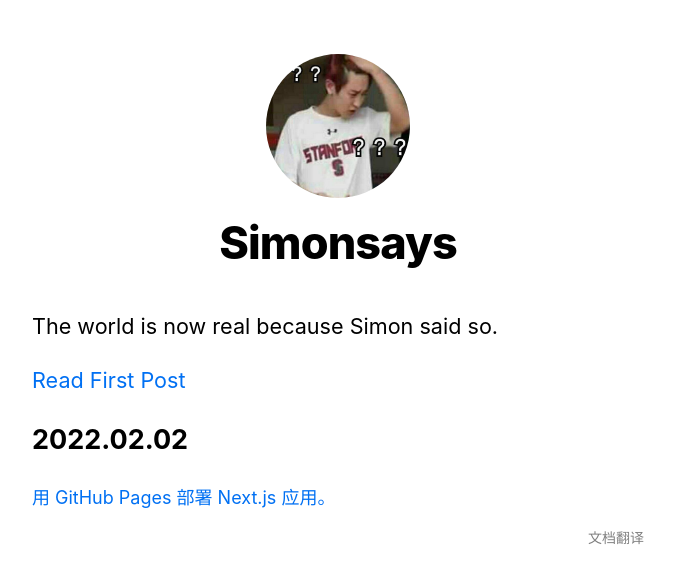
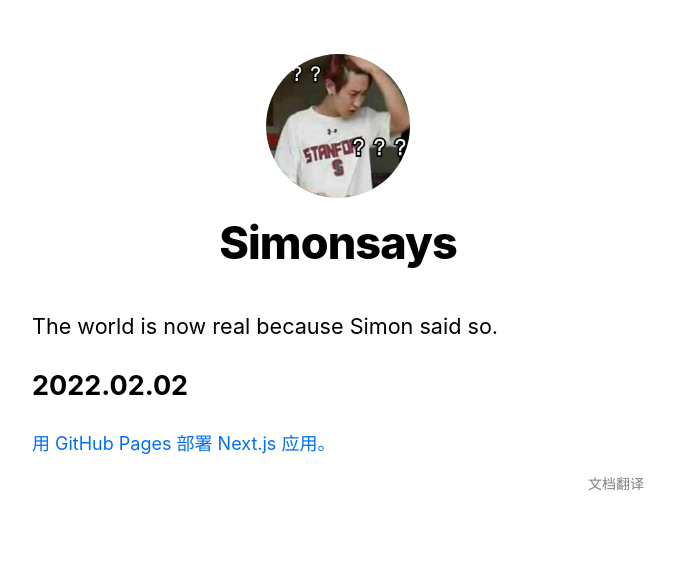
Before and after one commit to direwolfiy/direwolfiy.github.io, a Next.js app: page / in a window 1280 px wide. Shown: the top 582 px of the page, without its empty margins (302-977 px from the left). Built offline with nearby package versions, Linux system fonts and the light colour scheme.

Commit message:
deleted first post

```diff
--- a/pages/index.js
+++ b/pages/index.js
@@ -11,9 +11,7 @@ export default function Home() {
       </Head>
       <section className={utilStyles.headingMd}>
         <p>The world is now real because Simon said so.</p>
-        <Link href="posts/first-post">
-          <a>Read First Post</a>
-        </Link>
+
       </section>
       {/*new post*/}
       <section>
```
